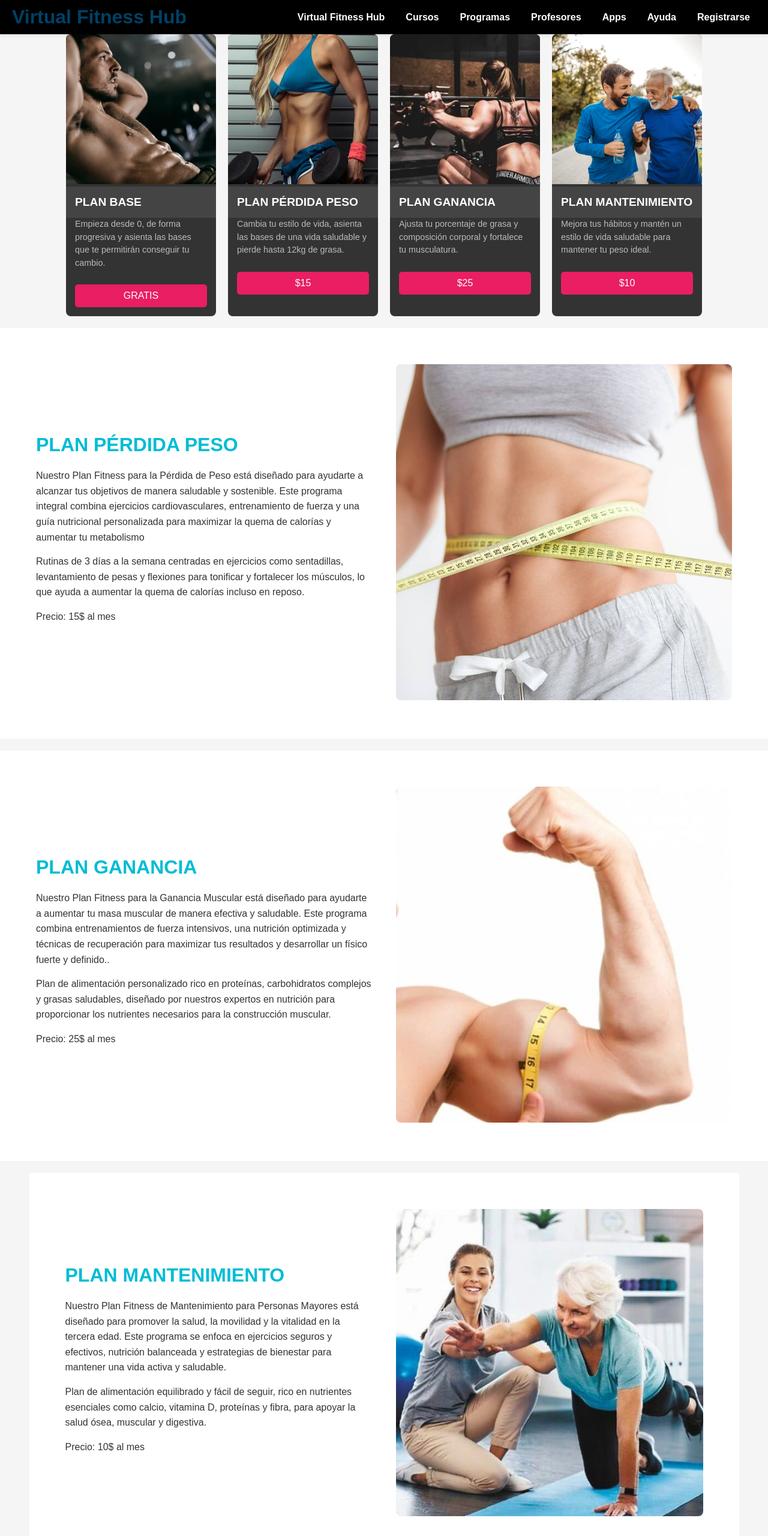
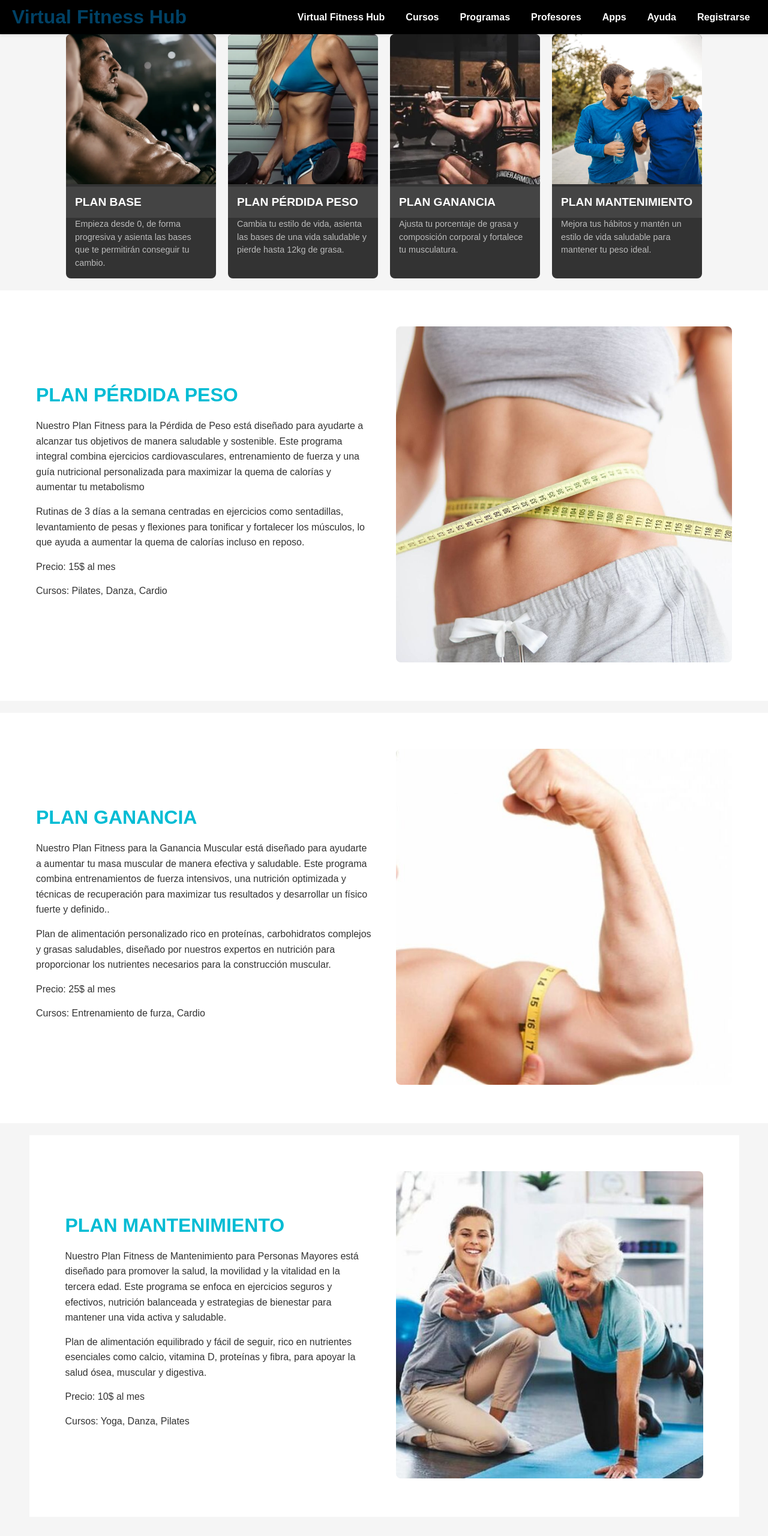
Before and after one commit to Anti863/Virtual-fitness-hub, a plain HTML site: page programas.html in a window 1280 px wide. Shown: the top 2560 px of the page at 60% size. After the commit the page ends 2528 px from the top, so only its background shows below. Drawn offline with Linux system fonts and the light colour scheme.

Commit message:
Update programas.html

```diff
--- a/programas.html
+++ b/programas.html
@@ -28,25 +28,21 @@
             <img src="Imagenes/BASE.png" alt="Plan Principiante">
             <h3>PLAN BASE</h3>
             <p>Empieza desde 0, de forma progresiva y asienta las bases que te permitirán conseguir tu cambio.</p>
-            <button>GRATIS</button>
         </div>
         <div class="program-card">
             <img src="Imagenes/musculos.png" alt="Plan Pérdida Peso">
             <h3>PLAN PÉRDIDA PESO</h3>
             <p>Cambia tu estilo de vida, asienta las bases de una vida saludable y pierde hasta 12kg de grasa.</p>
-            <button>$15</button>
         </div>
         <div class="program-card">
             <img src="Imagenes/no grasa.png" alt="Plan Ganancia">
             <h3>PLAN GANANCIA</h3>
             <p>Ajusta tu porcentaje de grasa y composición corporal y fortalece tu musculatura.</p>
-            <button>$25</button>
         </div>
         <div class="program-card">
             <img src="Imagenes/mantenimiento.png" alt="Plan Mantenimiento">
             <h3>PLAN MANTENIMIENTO</h3>
             <p>Mejora tus hábitos y mantén un estilo de vida saludable para mantener tu peso ideal.</p>
-            <button>$10</button>
         </div>
         <section class="about">
             <div class="about-text">
@@ -61,9 +57,8 @@
               <p>
                 Rutinas de 3 días a la semana centradas en ejercicios como sentadillas, levantamiento de pesas y flexiones para tonificar y fortalecer los músculos, lo que ayuda a aumentar la quema de calorías incluso en reposo.
               </p>
-              <p>
-               Precio:  15$ al mes
-              </p>
+            <p>Precio:  15$ al mes</p>
+            <p>Cursos: Pilates, Danza, Cardio</p>
             </div>
             <div class="about-image">
               <img src="Imagenes/perdida de peso.jpg" alt="yoga" />
@@ -78,9 +73,8 @@
               <p>
                 Plan de alimentación personalizado rico en proteínas, carbohidratos complejos y grasas saludables, diseñado por nuestros expertos en nutrición para proporcionar los nutrientes necesarios para la construcción muscular.
               </p>
-              <p>
-                Precio: 25$ al mes
-              </p>
+              <p>Precio: 25$ al mes</p>
+              <p>Cursos: Entrenamiento de furza, Cardio</p>
             </div>
             <div class="about-image">
               <img src="Imagenes/ganacia.jpg" alt="yoga" />
@@ -95,9 +89,8 @@
               <p>
                 Plan de alimentación equilibrado y fácil de seguir, rico en nutrientes esenciales como calcio, vitamina D, proteínas y fibra, para apoyar la salud ósea, muscular y digestiva.
               </p>
-              <p>
-                Precio: 10$ al mes
-              </p>
+              <p>Precio: 10$ al mes</p>
+              <p>Cursos: Yoga, Danza, Pilates</p>
             </div>
             <div class="about-image">
               <img src="Imagenes/mantenimientoj.jpg" alt="yoga" />
```
